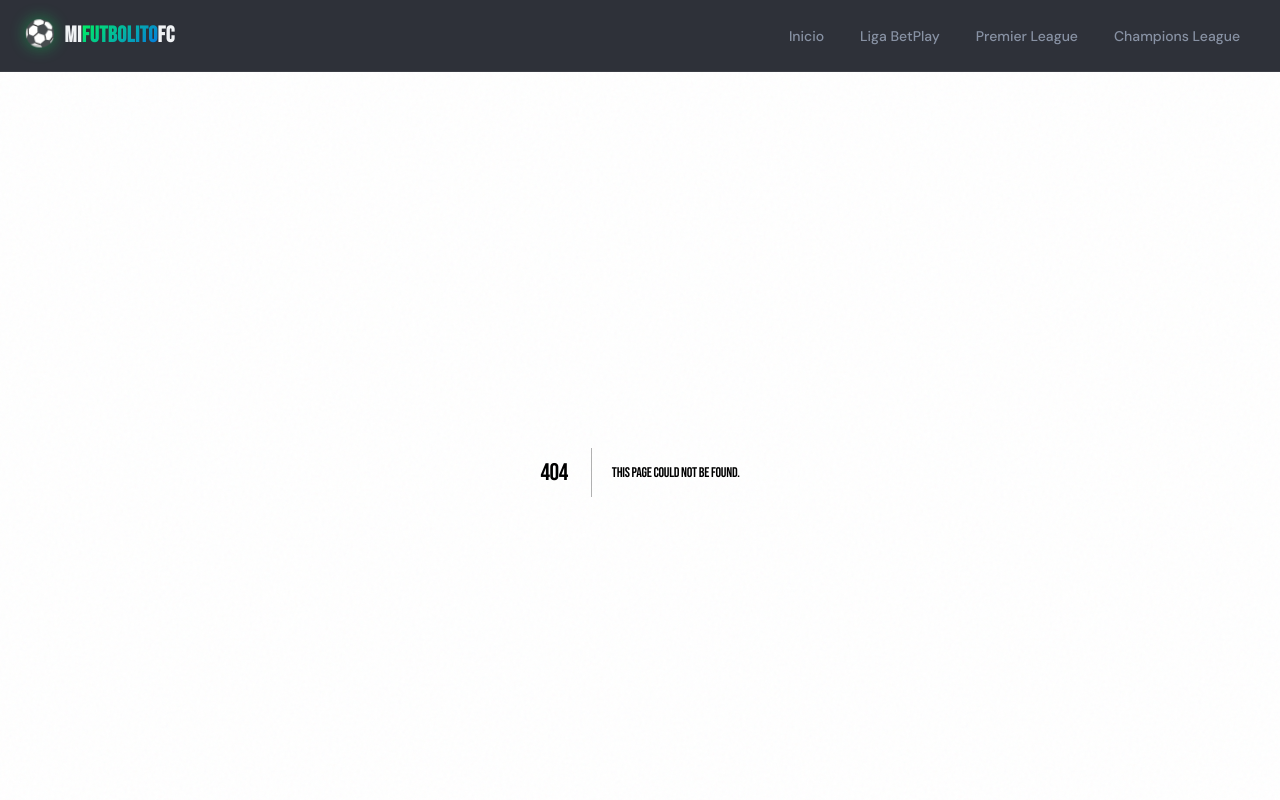
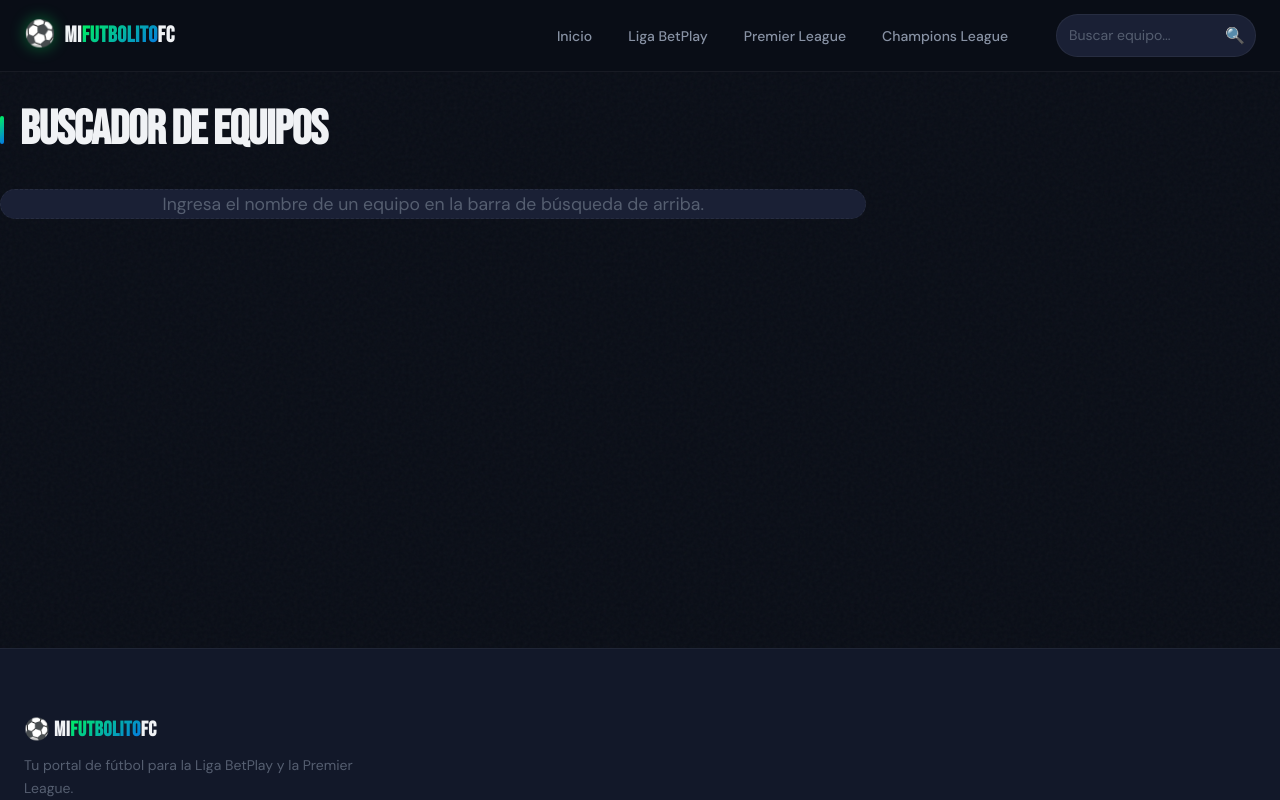
Before and after one commit to SoulOfSparda/mi-app-futbol, a Next.js app: page /buscar in a window 1280 px wide. Before the commit this address had no page. Shown: the top 800 px of the page. Built offline with nearby package versions, Linux system fonts and the light colour scheme.

Commit message:
feat: translate readme to spanish and add team search functionality

```diff
--- /dev/null
+++ b/src/app/buscar/page.js
@@ -0,0 +1,47 @@
+import { searchTeams } from '@/lib/api';
+import TeamCard from '@/components/TeamCard';
+import styles from './page.module.css';
+
+export async function generateMetadata({ searchParams }) {
+  const params = await searchParams;
+  const query = params.q || '';
+  return {
+    title: query ? `Resultados para "${query}" — MiFutbolitoFc` : 'Buscar Equipos — MiFutbolitoFc',
+  };
+}
+
+export default async function SearchPage({ searchParams }) {
+  const params = await searchParams;
+  const query = params.q || '';
+  let teams = [];
+
+  if (query) {
+    teams = await searchTeams(query).catch(() => []);
+  }
+
+  return (
+    <div className={`container section ${styles.searchPage}`}>
+      <div className="section-title">
+        {query ? (
+          <h2>Resultados de búsqueda para: <span className="accent-text">&quot;{query}&quot;</span></h2>
+        ) : (
+          <h2>Buscador de Equipos</h2>
+        )}
+      </div>
+
+      {!query ? (
+        <p className={styles.emptyState}>Ingresa el nombre de un equipo en la barra de búsqueda de arriba.</p>
+      ) : teams.length > 0 ? (
+        <div className={styles.teamsGrid}>
+          {teams.map((team, i) => (
+            <div key={team.idTeam} className="animate-in" style={{ animationDelay: `${i * 50}ms` }}>
+              <TeamCard team={team} />
+            </div>
+          ))}
+        </div>
+      ) : (
+        <p className={styles.emptyState}>No se encontraron equipos que coincidan con &quot;{query}&quot;.</p>
+      )}
+    </div>
+  );
+}
--- /dev/null
+++ b/src/app/buscar/page.module.css
@@ -0,0 +1,22 @@
+.searchPage {
+  min-height: 60vh;
+  padding-top: var(--space-xl);
+}
+
+.teamsGrid {
+  display: grid;
+  grid-template-columns: repeat(auto-fill, minmax(280px, 1fr));
+  gap: var(--space-lg);
+  margin-top: var(--space-lg);
+}
+
+.emptyState {
+  color: var(--text-muted);
+  font-size: 1.1rem;
+  text-align: center;
+  padding: var(--space-xxl) 0;
+  background: var(--bg-card);
+  border-radius: var(--radius-lg);
+  border: 1px dashed var(--border-subtle);
+  margin-top: var(--space-xl);
+}
--- a/src/components/Navbar.js
+++ b/src/components/Navbar.js
@@ -2,6 +2,7 @@
 
 import Link from 'next/link';
 import { usePathname } from 'next/navigation';
+import SearchBar from './SearchBar';
 import styles from './Navbar.module.css';
 
 const navLinks = [
@@ -24,6 +25,7 @@ export default function Navbar() {
           </span>
         </Link>
 
+        <div className={styles.navRight}>
           <ul className={styles.links}>
             {navLinks.map((link) => (
               <li key={link.href}>
@@ -38,6 +40,11 @@ export default function Navbar() {
               </li>
             ))}
           </ul>
+
+          <div className={styles.searchContainer}>
+            <SearchBar />
+          </div>
+        </div>
       </div>
     </nav>
   );
--- a/src/components/Navbar.module.css
+++ b/src/components/Navbar.module.css
@@ -50,10 +50,21 @@
   background-clip: text;
 }
 
+.navRight {
+  display: flex;
+  align-items: center;
+  gap: var(--space-xl);
+}
+
 .links {
   display: flex;
   align-items: center;
   gap: var(--space-xs);
+}
+
+.searchContainer {
+  display: flex;
+  align-items: center;
 }
 
 .link {
--- /dev/null
+++ b/src/components/SearchBar.js
@@ -0,0 +1,33 @@
+'use client';
+
+import { useState } from 'react';
+import { useRouter } from 'next/navigation';
+import styles from './SearchBar.module.css';
+
+export default function SearchBar() {
+  const [query, setQuery] = useState('');
+  const router = useRouter();
+
+  const handleSearch = (e) => {
+    e.preventDefault();
+    if (query.trim()) {
+      router.push(`/buscar?q=${encodeURIComponent(query.trim())}`);
+      setQuery('');
+    }
+  };
+
+  return (
+    <form className={styles.searchForm} onSubmit={handleSearch}>
+      <input
+        type="text"
+        placeholder="Buscar equipo..."
+        value={query}
+        onChange={(e) => setQuery(e.target.value)}
+        className={styles.searchInput}
+      />
+      <button type="submit" className={styles.searchButton}>
+        🔍
+      </button>
+    </form>
+  );
+}
--- /dev/null
+++ b/src/components/SearchBar.module.css
@@ -0,0 +1,52 @@
+.searchForm {
+  display: flex;
+  align-items: center;
+  background: var(--bg-card);
+  border: 1px solid var(--border-subtle);
+  border-radius: var(--radius-full);
+  padding: 2px 4px 2px 12px;
+  transition: border-color var(--transition-fast), box-shadow var(--transition-fast);
+}
+
+.searchForm:focus-within {
+  border-color: var(--accent-primary);
+  box-shadow: 0 0 0 2px rgba(0, 242, 96, 0.2);
+}
+
+.searchInput {
+  background: transparent;
+  border: none;
+  color: var(--text-primary);
+  font-family: inherit;
+  font-size: 0.875rem;
+  width: 150px;
+  outline: none;
+}
+
+.searchInput::placeholder {
+  color: var(--text-muted);
+}
+
+.searchButton {
+  background: transparent;
+  border: none;
+  cursor: pointer;
+  padding: 6px;
+  border-radius: 50%;
+  display: flex;
+  align-items: center;
+  justify-content: center;
+  color: var(--text-secondary);
+  transition: color var(--transition-fast), background var(--transition-fast);
+}
+
+.searchButton:hover {
+  color: var(--accent-primary);
+  background: rgba(255, 255, 255, 0.05);
+}
+
+@media (max-width: 768px) {
+  .searchInput {
+    width: 100px;
+  }
+}
```
Also changed, not shown: 1 other file (tests, documents, lock files or other folders). Lines whose indentation alone changed are shown as unchanged.
